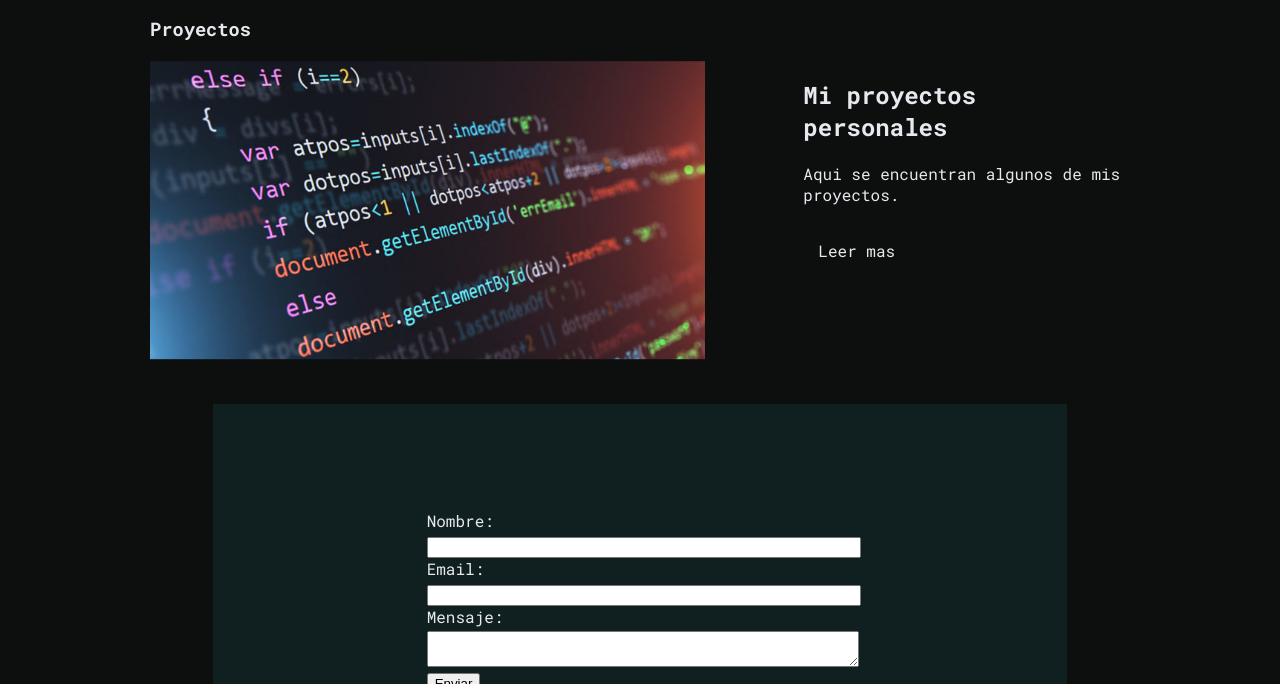
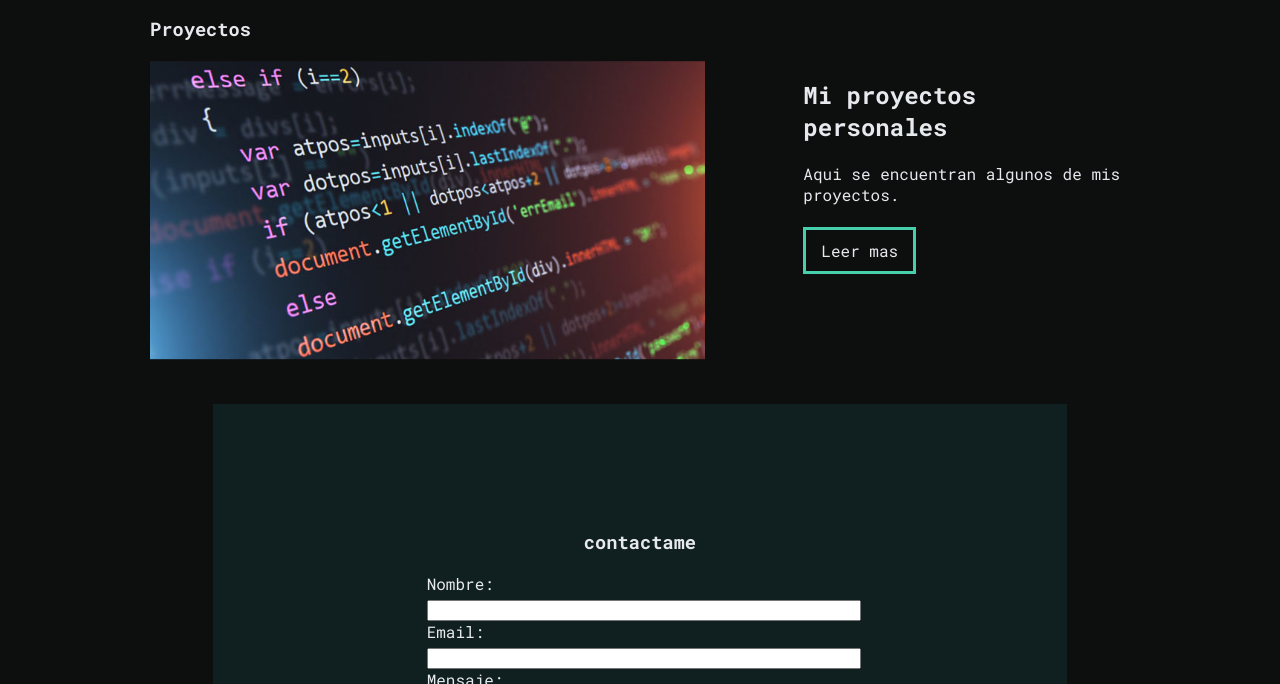
Before and after one commit to Giovanni202dos/web-Palacios-Giovanni, a plain HTML site: page blogs.html in a window 1280 px wide. Shown: the part 116-800 px from the top of the page. Drawn offline with Linux system fonts and the light colour scheme.

Commit message:
agregando lineas

```diff
--- a/blogs.html
+++ b/blogs.html
@@ -46,6 +46,7 @@
         <section class="contactame-container">
             <div>
                 <form class="formulario-contactame">
+                    <h3>contactame</h3>
                     <label for="nombre">Nombre:</label>
                     <input type="text" id="nombre" name="nombre" required>
 
--- a/css/main.css
+++ b/css/main.css
@@ -177,6 +177,7 @@ header .header-icons-container .icons span:hover {
     padding:  10px 15px;
     text-align: center;
     color: #e6e9ed;
+    border: #47cfac solid;
  }
 
 .blogs-button:hover {
@@ -331,3 +332,7 @@ footer p {
    display: grid;
    grid-template-columns: 1fr 1fr 1fr;
 }
+
+.contactame-container .formulario-contactame h3{
+   text-align: center;
+}
```
